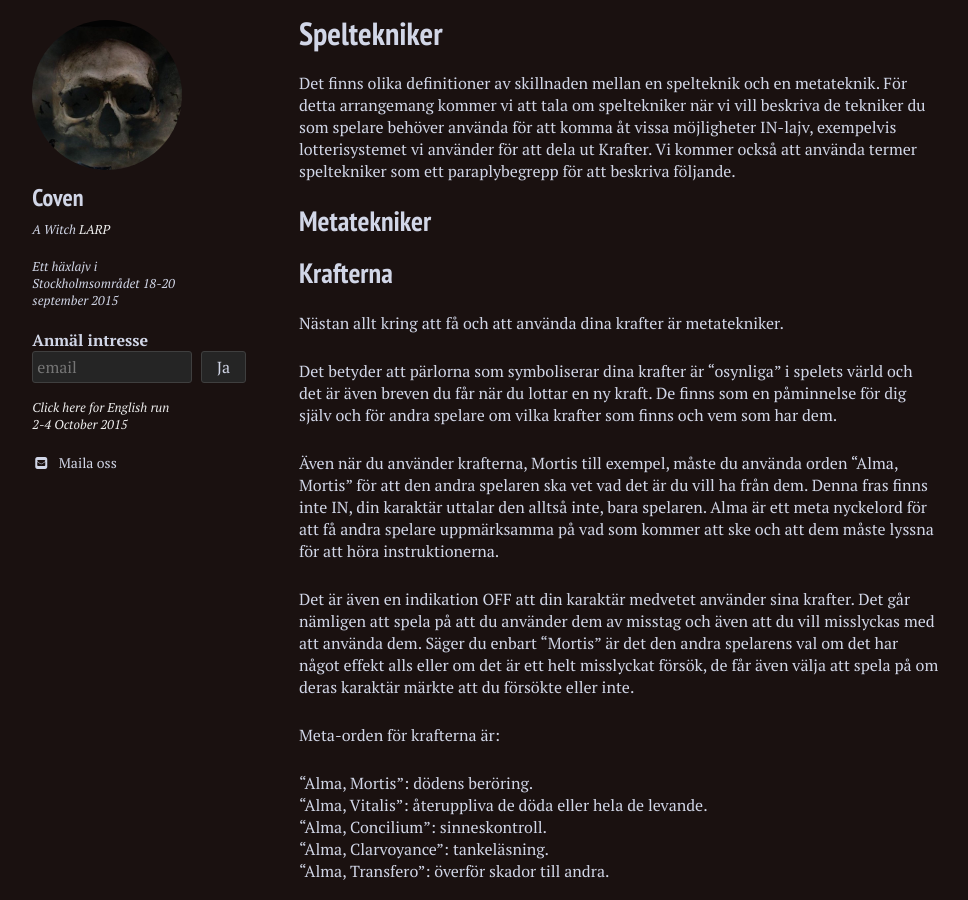
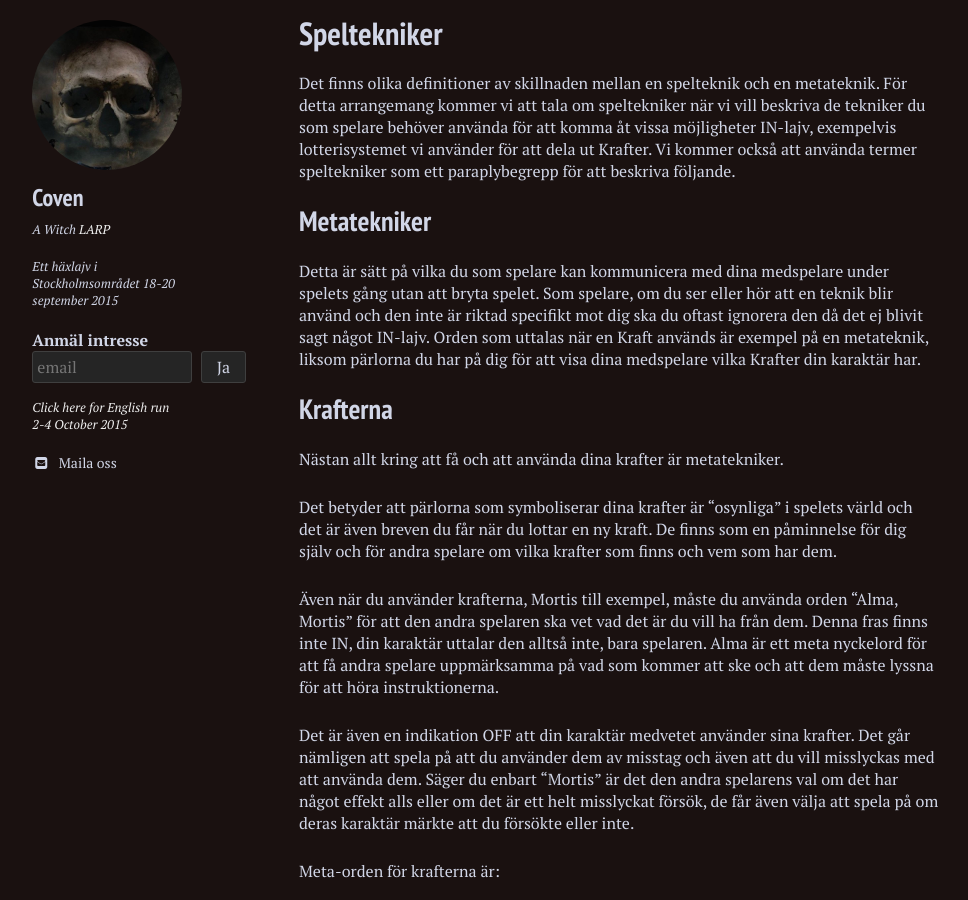
Before and after one commit to stanislavb/www.coven.nu, a Jekyll site: the page built from metateknik/index.md, in a window 1280 px wide and 900 px high, scrolled down 507 px. Shown: the whole window, without its empty margins (21-989 px from the left). Built offline with Jekyll 4.4.1, drawn with Linux system fonts in a browser that asks for light colours; nearby versions of some CDN libraries.

Commit message:
Update index.md

```diff
--- a/metateknik/index.md
+++ b/metateknik/index.md
@@ -21,7 +21,7 @@ Det finns olika definitioner av skillnaden mellan en spelteknik och en metatekni
 
 ## Metatekniker
 
-
+Detta är sätt på vilka du som spelare kan kommunicera med dina medspelare under spelets gång utan att bryta spelet. Som spelare, om du ser eller hör att en teknik blir använd och den inte är riktad specifikt mot dig ska du oftast ignorera den då det ej blivit sagt något IN-lajv. Orden som uttalas när en Kraft används är exempel på en metateknik, liksom pärlorna du har på dig för att visa dina medspelare vilka Krafter din karaktär har.
 
 ## Krafterna
 
```
